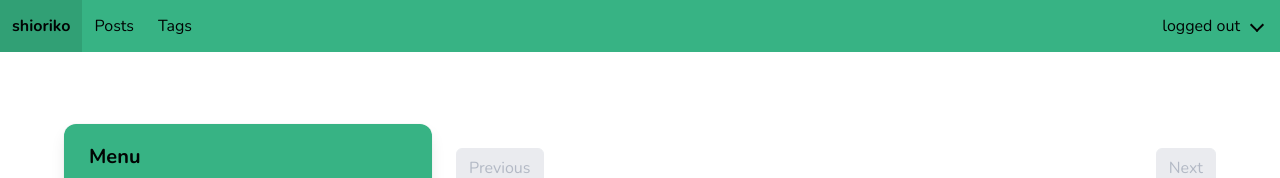
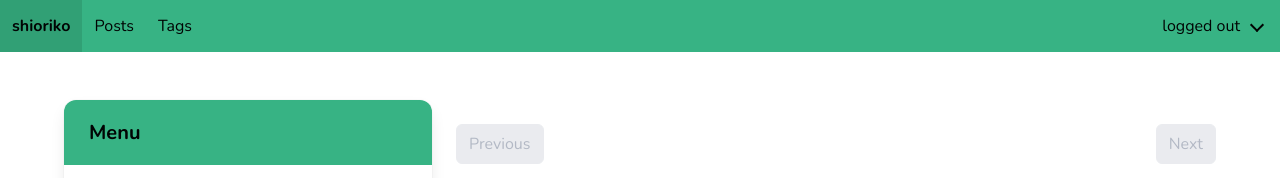
Before and after one commit to Damillora/Shioriko, a SvelteKit app in the folder web/app/: page /posts in a window 1280 px wide. Shown: the top 178 px of the page. Built offline with nearby package versions, Linux system fonts and the light colour scheme.

Commit message:
fix: remove extra column in posts page

```diff
--- a/web/app/src/routes/posts/+page.svelte
+++ b/web/app/src/routes/posts/+page.svelte
@@ -97,9 +97,6 @@
     <div class="container">
         <div class="block">
             <div class="columns is-multiline">
-                <div class="column is-full">
-                    <div class="block"></div>
-                </div>
                 <div class="column is-one-third">
                     <div class="panel is-primary">
                         <div class="panel-heading">Menu</div>
```
